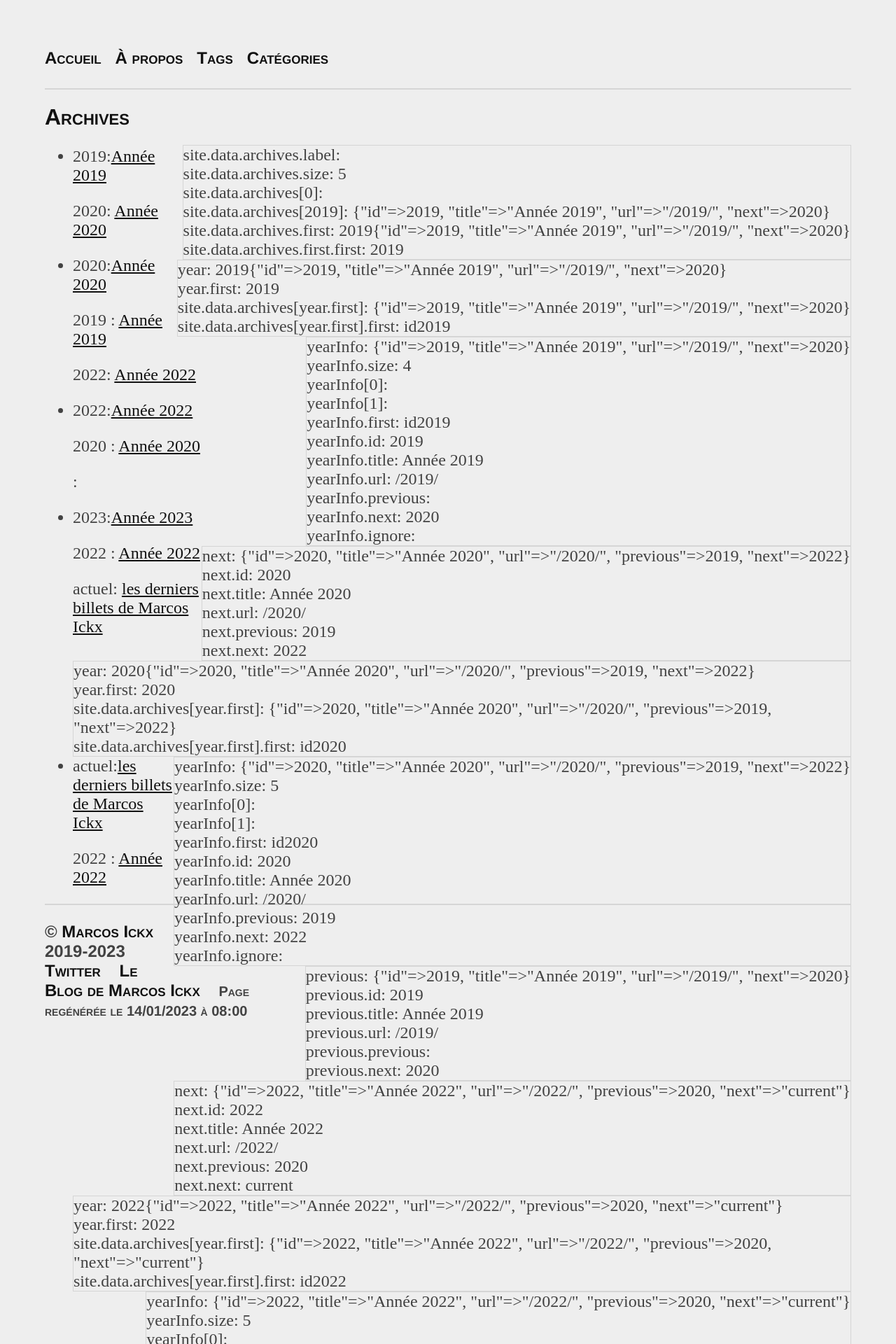
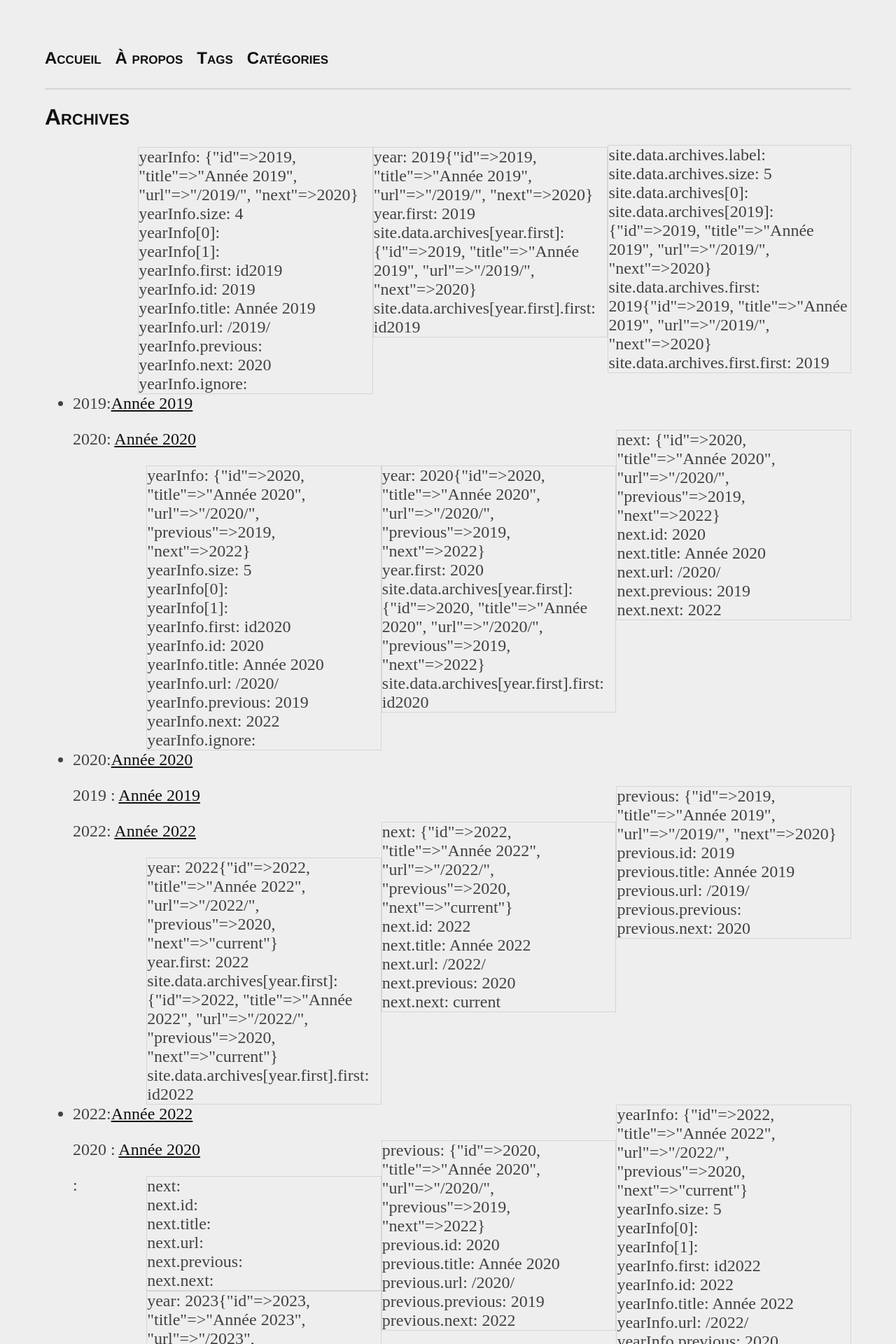
Before and after one commit to MarcosIckx/PreviewMarcosxNet, a Jekyll site: the page built from _pages/archives.md, in a window 1280 px wide. Shown: the top 1920 px of the page at 70% size. Built offline with Jekyll 4.4.1, drawn with Linux system fonts in a browser that asks for light colours.

Commit message:
Update main.css

```diff
--- a/css/main.css
+++ b/css/main.css
@@ -50,6 +50,7 @@ body {
 
 div.debug {
   float: right;
+  width: 30%;
   border: 1px solid var(--footer-color);
 }
 
```
